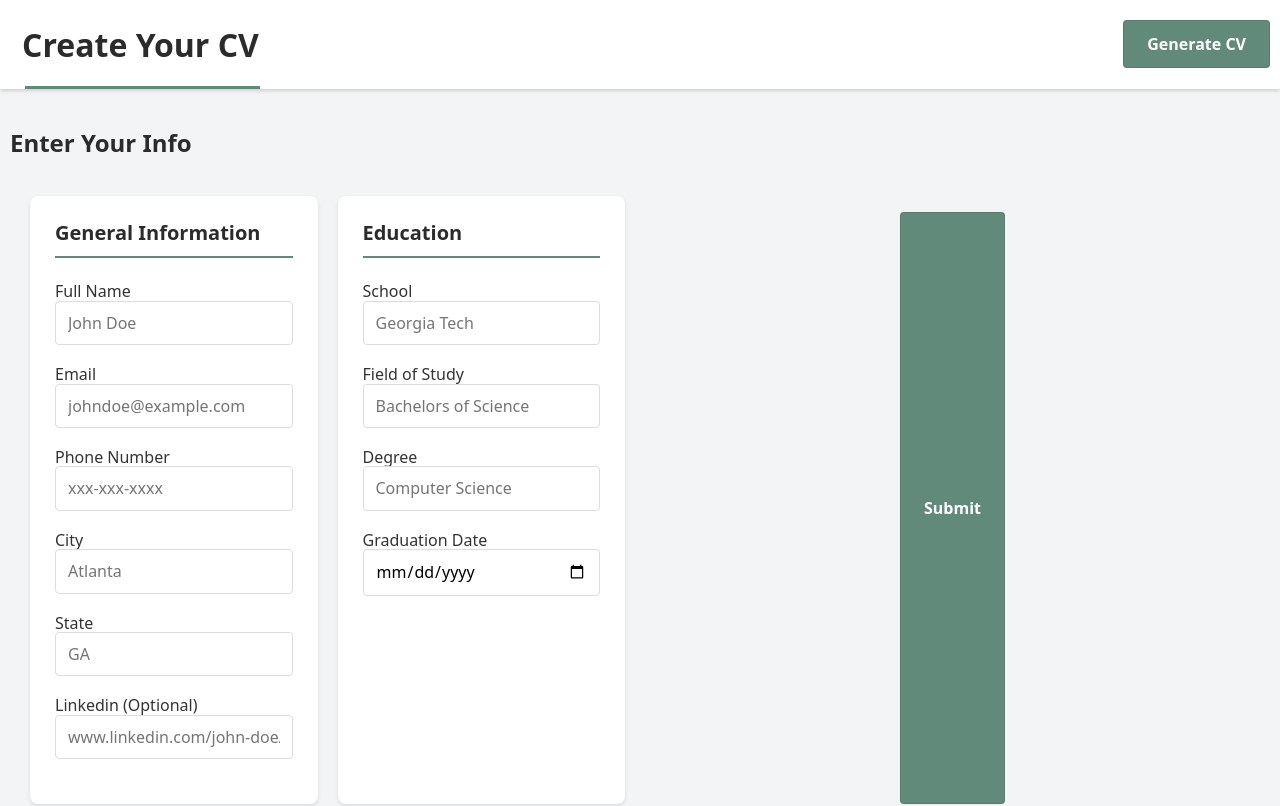
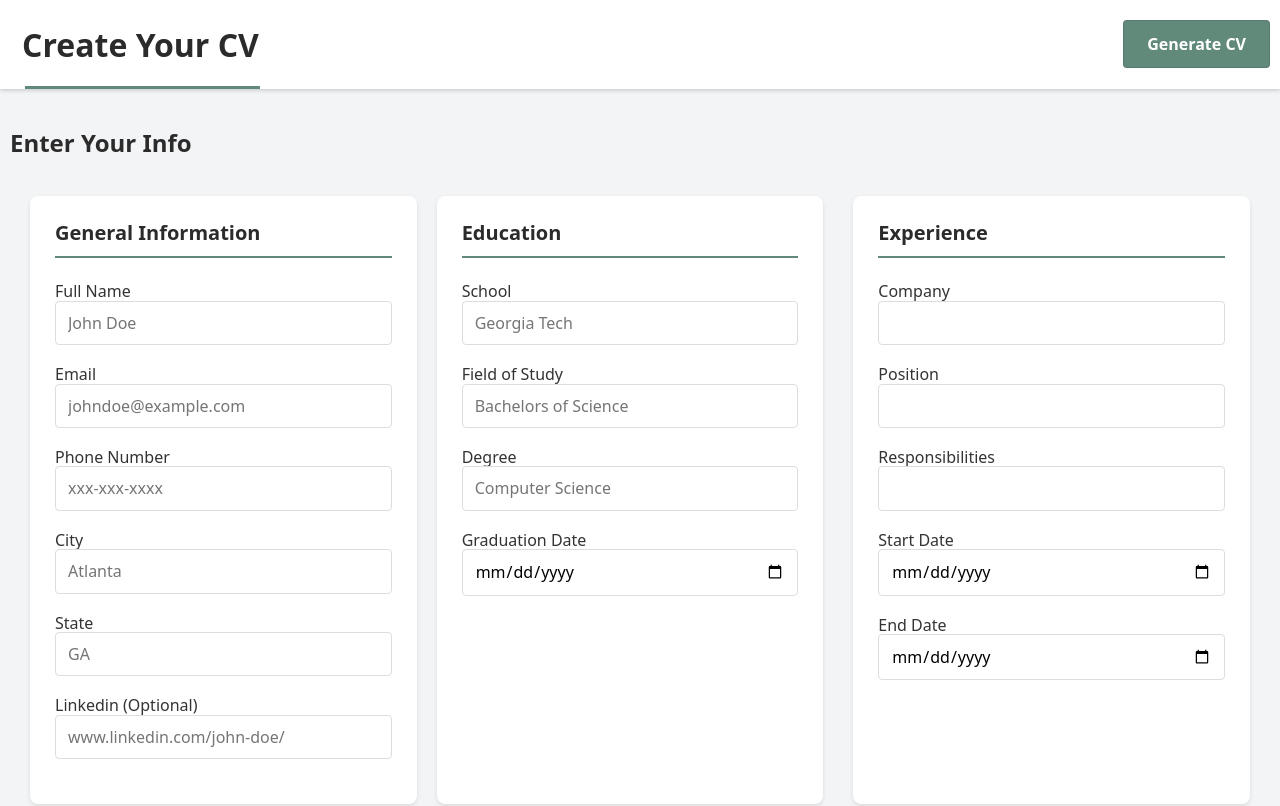
Before and after one commit to Abdirazakf/cv-app, a React (Vite) app: page / in a window 1280 px wide. Shown: the top 806 px of the page. Built offline with nearby package versions, Linux system fonts and the light colour scheme.

Commit message:
Added experience section to form and also changed page layout

```diff
--- a/src/components/MainBody.jsx
+++ b/src/components/MainBody.jsx
@@ -51,6 +51,16 @@ export default function Main() {
         }))
     }
 
+    const updateExperience = (name, value) => {
+        setData(prevData => ({
+            ...prevData,
+            experience: [{
+                ...prevData.experience[0],
+                [name]: value
+            }]
+        }))
+    }
+
     const handleSubmit = (event) => {
         event.preventDefault()
         console.log('CV data submitted: ', cvData)
@@ -65,10 +75,7 @@ export default function Main() {
                         <GeneralInfo data={cvData.generalInfo} updateField={updateGeneralInfo}/>
                         <Education data={cvData.education[0]} updateField={updateEducation}/>
                     </div>
-                    <Experience data={cvData.experience}/>
-                    <div className="submit-container">
-                        <SubmitButton text='Submit' section='page-form'/>
-                    </div>
+                    <Experience data={cvData.experience} updateField={updateExperience}/>
                 </div>
 
                 <div className="preview-column">
--- a/src/components/forms/Experience.jsx
+++ b/src/components/forms/Experience.jsx
@@ -1,3 +1,63 @@
-export default function Experience() {
+export default function Experience({data, updateField}) {
+    const handleChange = (event) => {
+        const {name,value} = event.target
+        updateField(name,value)
+    }
 
+    return(
+        <section className="form-section experience-section">
+            <h3>Experience</h3>
+            <div className="form-group">
+                <label htmlFor="company">
+                    Company
+                    <input
+                    type="text"
+                    name="company"
+                    id="company"
+                    value={data.company}
+                    onChange={handleChange}
+                    required
+                    />
+                </label>
+            </div>
+            <div className="form-group">
+                <label htmlFor="position">
+                Position
+                <input
+                type="text"
+                name="position"
+                id="position"
+                value={data.position}
+                onChange={handleChange}
+                required
+                />
+                </label>
+            </div>
+            <div className="form-group">
+                <label htmlFor="responsibilities">
+                    Responsibilities
+                    <input
+                    type="text"
+                    name="responsibilities"
+                    id="responsibilities"
+                    value={data.responsibilities}
+                    onChange={handleChange}
+                    required
+                    />
+                </label>
+            </div>
+            <div className="form-group">
+                <label htmlFor="startDate">
+                    Start Date
+                    <input type="date" name="startDate" id="startDate" value={data.startDate} onChange={handleChange} required />
+                </label>
+            </div>
+            <div className="form-group">
+                <label htmlFor="endDate">
+                    End Date
+                    <input type="date" name="endDate" id="endDate" value={data.endDate} onChange={handleChange} required />
+                </label>
+            </div>
+        </section>
+    )
 }
--- a/src/styles/form.css
+++ b/src/styles/form.css
@@ -1,6 +1,6 @@
 .cv-container {
     display: grid;
-    grid-template-columns: 1fr 1fr;
+    grid-template-columns: 2fr 1fr;
     gap: 30px;
     max-width: 1400px;
     margin: 0 auto;
@@ -14,6 +14,7 @@
 }
 
 .preview-column {
+    grid-row: 1 / -1;
     position: sticky;
     top: 20px;
     height: fit-content;
@@ -88,13 +89,15 @@
     box-shadow: 0 0 0 3px rgba(97, 138, 123, 0.1);
 }
 
-.form-group.date-range {
-    display: flex;
-    gap: 1rem;
+.form-group textarea {
+    resize: vertical;
+    font-family: inherit;
 }
 
-.form-group.date-range input {
-    flex: 1;
+.form-group.date-range {
+    display: grid;
+    grid-template-columns: 1fr 1fr;
+    gap: 1rem;
 }
 
 .submit-container {
@@ -103,16 +106,14 @@
     margin-top: 1rem;
 }
 
-.experience-section {
-    grid-column: 1 / -1;
-}
-
+/* Tablet and below - stack everything */
 @media screen and (max-width: 1024px) {
     .cv-container {
         grid-template-columns: 1fr;
     }
 
     .preview-column {
+        grid-row: auto;
         position: static;
     }
 
@@ -121,17 +122,27 @@
     }
 }
 
+/* Mobile - smaller spacing */
 @media screen and (max-width: 768px) {
-    .top-cv {
-        grid-template-columns: 1fr;
-    }
-
     .cv-container {
         padding: 10px;
         gap: 20px;
     }
+
+    .form-column {
+        gap: 20px;
+    }
+
+    .form-section {
+        padding: 20px;
+    }
+
+    .form-group.date-range {
+        grid-template-columns: 1fr;
+    }
 }
 
+/* Wide screens - increase spacing and sizing */
 @media screen and (min-width: 1400px) {
     main {
         padding: 40px;
@@ -144,8 +155,7 @@
     }
 
     .cv-container {
-        max-width: 1400px;
-        margin: 0 auto;
+        max-width: 1600px;
         padding: 30px;
         gap: 40px;
     }
--- a/src/styles/index.css
+++ b/src/styles/index.css
@@ -9,11 +9,13 @@ html, body {
 }
 
 header {
+    background-color: white;
     overflow: hidden;
     padding: 20px 10px;
     color: var(--heading-color);
     box-shadow: 0 0 4px 0 rgba(0, 0, 0, 0.08), 0 2px 4px 0 rgba(0, 0, 0, 0.12);
-    position: relative;
+    position: sticky;
+    top: 0;
 }
 
 header::after {
@@ -81,7 +83,6 @@ h2 {
 @media screen and (min-width: 1400px) {
     header {
         padding: 25px 40px;
-        position: relative;
     }
 
     header::before {
```
